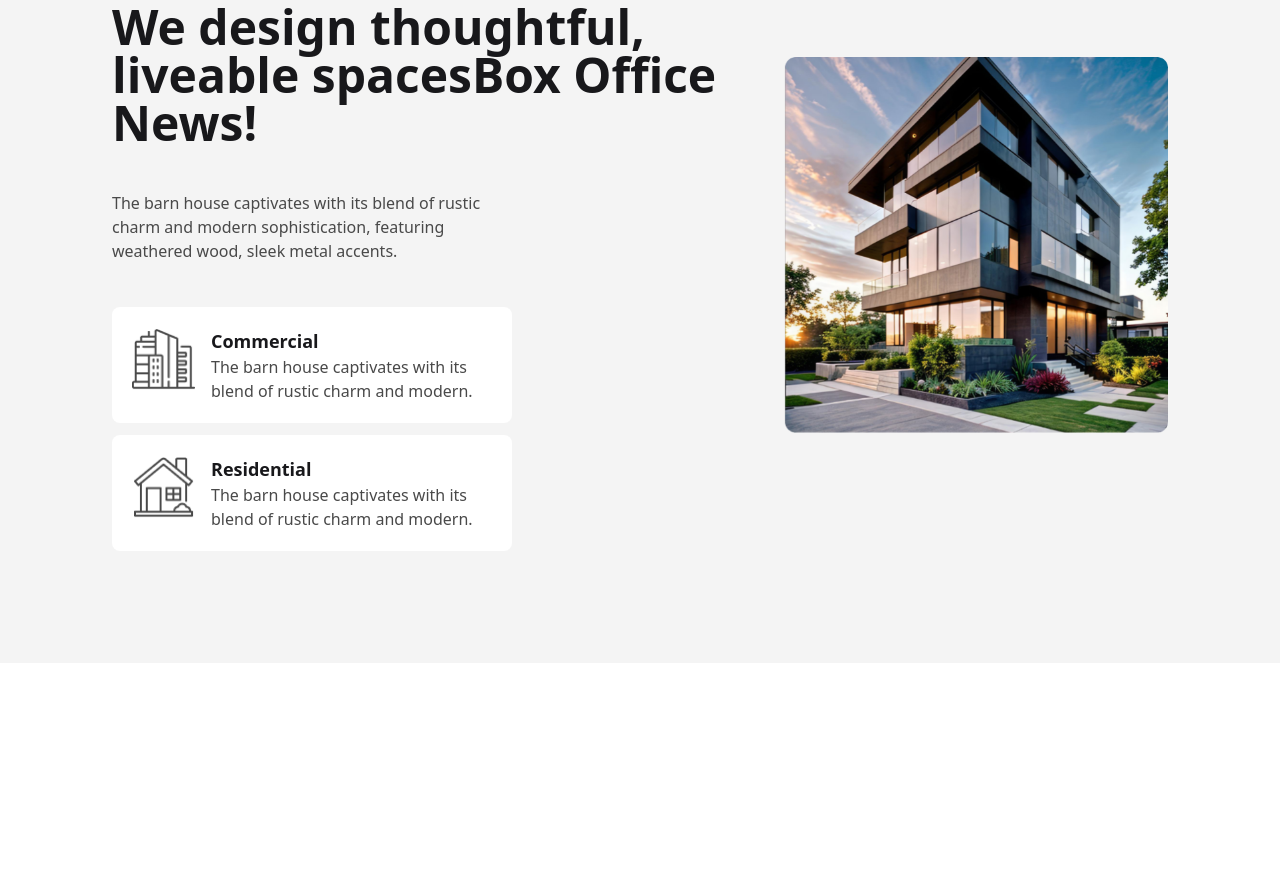
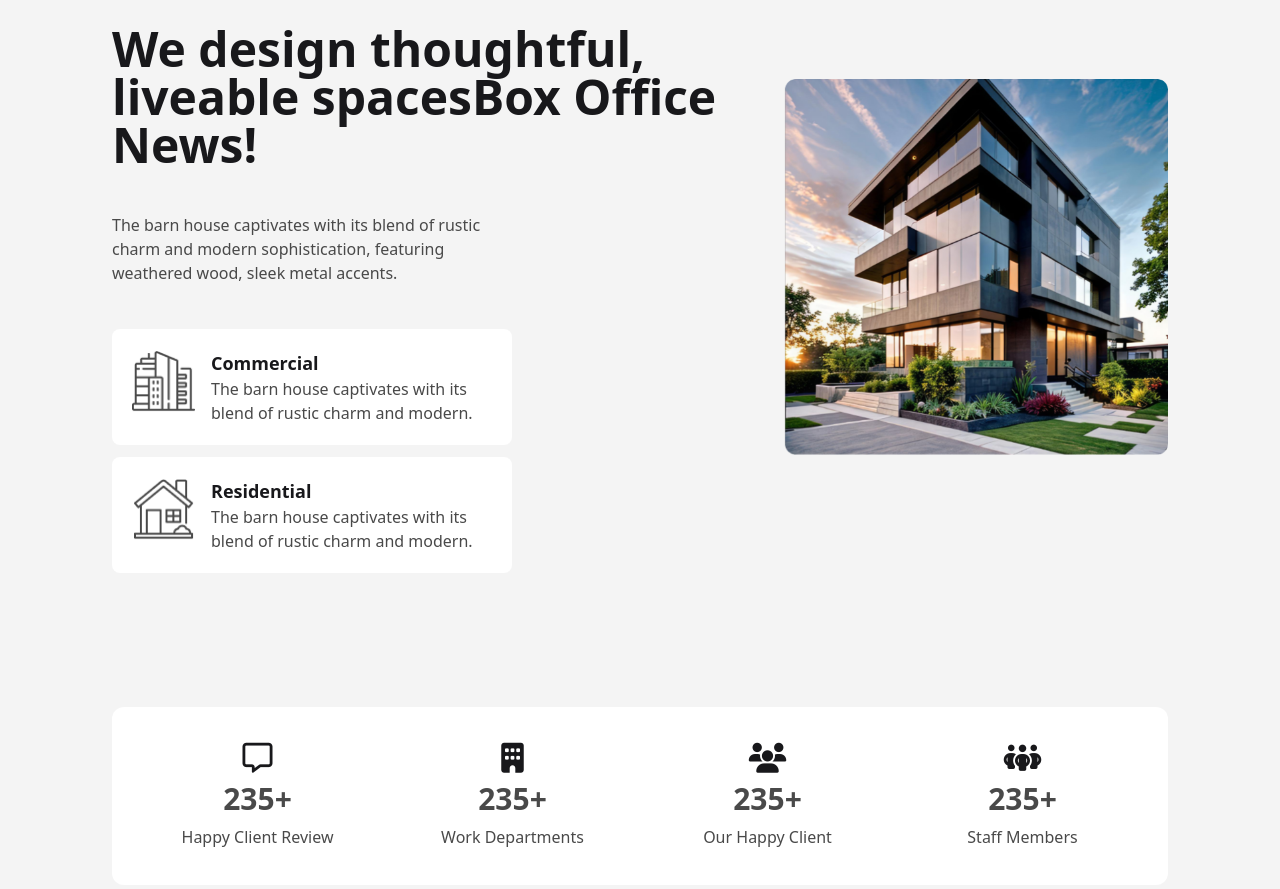
Before and after one commit to aditto2/the-rinterio-project, a plain HTML site: page src/index.html in a window 1280 px wide. Shown: the part 1100-1989 px from the top of the page. Before the commit the page ends 1875 px from the top, so only its background shows below. Drawn offline with nearby package versions, Linux system fonts and the light colour scheme.

Commit message:
finished the numbers-part in about section with responsive and styles

```diff
--- a/src/index.html
+++ b/src/index.html
@@ -124,9 +124,9 @@
 
     <main>
         <!-- about-section -->
-        <section class="bg-[#F4F4F4]">
+        <section class="bg-[#F4F4F4] lg:my-28 py-10">
             <!-- about-content -->
-            <div class="hero min-h-screen lg:py-24 lg:px-24 lg:my-28">
+            <div class="hero min-h-screen lg:py-14 lg:px-24 ">
                 <!-- hero-card -->
                 <div class="hero-content flex-col-reverse lg:flex-row-reverse items-center justify-center">
                     <!-- about-section-image -->
@@ -137,26 +137,29 @@
                             <img class="hidden lg:flex" src="../assets/Vector.png" alt="">
                             <div class="flex justify-center">
                                 <!-- about button -->
-                                <button class="btn rounded-3xl lg:absolute lg:left-24 "><i class="fa-solid fa-arrow-right"></i>
-                                About Us </button>
+                                <button class="btn rounded-3xl lg:absolute lg:left-24 "><i
+                                        class="fa-solid fa-arrow-right"></i>
+                                    About Us </button>
                             </div>
                         </div>
                         <div class="space-y-5">
                             <!-- about section title -->
-                            <h1 class="lg:text-5xl text-2xl font-bold text-center lg:text-left">We design thoughtful, liveable spacesBox Office
+                            <h1 class="lg:text-5xl text-2xl font-bold text-center lg:text-left">We design thoughtful,
+                                liveable spacesBox Office
                                 News!</h1>
-                                <!-- about section description -->
+                            <!-- about section description -->
                             <p class="py-6 lg:w-100 text-color text-center lg:text-left">
                                 The barn house captivates with its blend of rustic charm and
                                 modern sophistication, featuring weathered wood, sleek metal accents.
                             </p>
                             <!-- about section cards -->
-                             <!-- card one -->
+                            <!-- card one -->
                             <div class="flex lg:w-[400px] w-full gap-4 p-5 bg-white rounded-lg mb-3">
                                 <img src="../assets/commercial.png" class="w-[64px] h-[64px]" alt="">
                                 <div>
                                     <h3 class="font-semibold text-lg">Commercial</h3>
-                                    <p class="text-color">The barn house captivates with its blend of rustic charm and modern.</p>
+                                    <p class="text-color">The barn house captivates with its blend of rustic charm and
+                                        modern.</p>
                                 </div>
                             </div>
                             <!-- card two -->
@@ -164,7 +167,8 @@
                                 <img src="../assets/residential.png" class="w-[64px] h-[64px]" alt="">
                                 <div>
                                     <h3 class="font-semibold text-lg">Residential</h3>
-                                    <p class="text-color">The barn house captivates with its blend of rustic charm and modern.</p>
+                                    <p class="text-color">The barn house captivates with its blend of rustic charm and
+                                        modern.</p>
                                 </div>
                             </div>
                         </div>
@@ -172,8 +176,28 @@
                 </div>
             </div>
 
-            <div>
-
+            <!-- number of customers -->
+            <div class="grid lg:grid-cols-4 md:grid-cols-2 grid-cols-1 gap-5 p-7 rounded-xl lg:mx-28 my-10 mx-5 bg-white">
+                <div class="text-center items-center space-y-2 p-2">
+                    <i class="text-3xl fa-regular fa-message"></i>
+                    <h1 class="font-bold text-color text-3xl">235+</h1>
+                    <p class="text-color">Happy Client Review</p>
+                </div>
+                <div class="text-center items-center space-y-2 p-2">
+                    <i class="fa-solid fa-building text-3xl"></i>
+                    <h1 class="font-bold text-color text-3xl">235+</h1>
+                    <p class="text-color">Work Departments</p>
+                </div>
+                <div class="text-center items-center space-y-2 p-2">
+                    <i class="fa-solid fa-users text-3xl"></i>
+                    <h1 class="font-bold text-color text-3xl">235+</h1>
+                    <p class="text-color">Our Happy Client</p>
+                </div>
+                <div class="text-center items-center space-y-2 p-2">
+                    <i class="fa-solid fa-people-group text-3xl"></i>
+                    <h1 class="font-bold text-color text-3xl">235+</h1>
+                    <p class="text-color">Staff Members</p>
+                </div>
             </div>
         </section>
     </main>
```
